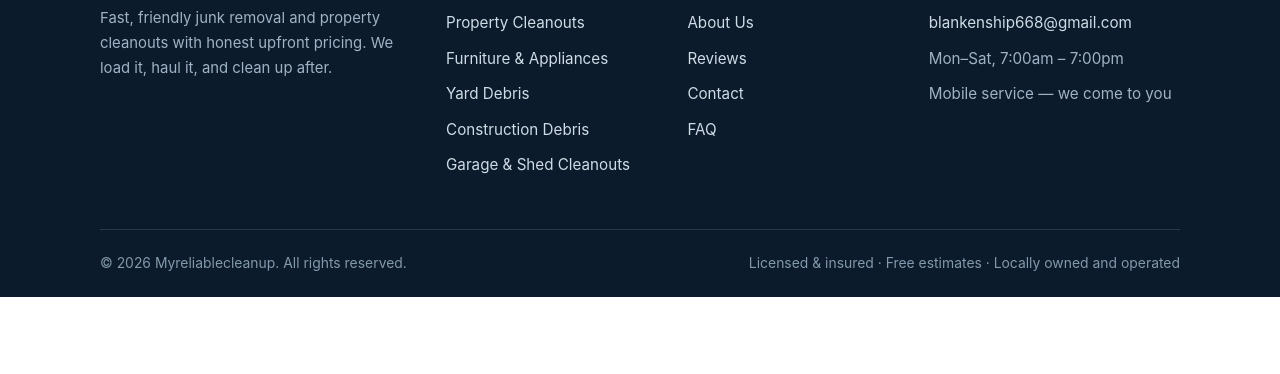
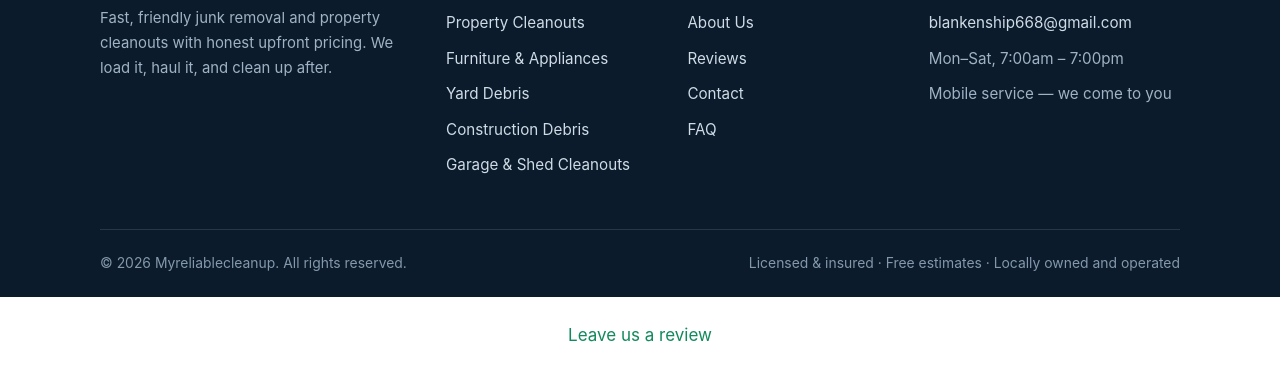
Before and after one commit to hmseeb/site-myreliablecleanup-16fe, a plain HTML site: page blog/estate-cleanout-services/index.html in a window 1280 px wide. Shown: the part 1665-2039 px from the top of the page. Before the commit the page ends 1962 px from the top, so only its background shows below. Drawn offline with Linux system fonts and the light colour scheme.

Commit message:
feat: add review page link

```diff
--- a/blog/estate-cleanout-services/index.html
+++ b/blog/estate-cleanout-services/index.html
@@ -136,5 +136,6 @@
     </div>
   </div>
 </footer>
+<p data-lv-review="1" style="text-align:center;margin:24px 0"><a href="/review">Leave us a review</a></p>
 </body>
 </html>
```
Also changed, not shown: blog/heavy-item-removal/index.html (+1 -0 lines), blog/how-to-prepare-for-junk-removal/index.html (+1 -0 lines), blog/index.html (+1 -0 lines), blog/junk-removal-arrival-window/index.html (+1 -0 lines), blog/junk-removal-process/index.html (+1 -0 lines), blog/junk-removal-quote/index.html (+1 -0 lines), blog/junk-removal-trust/index.html (+1 -0 lines), blog/what-junk-removal-services-include/index.html (+1 -0 lines).
